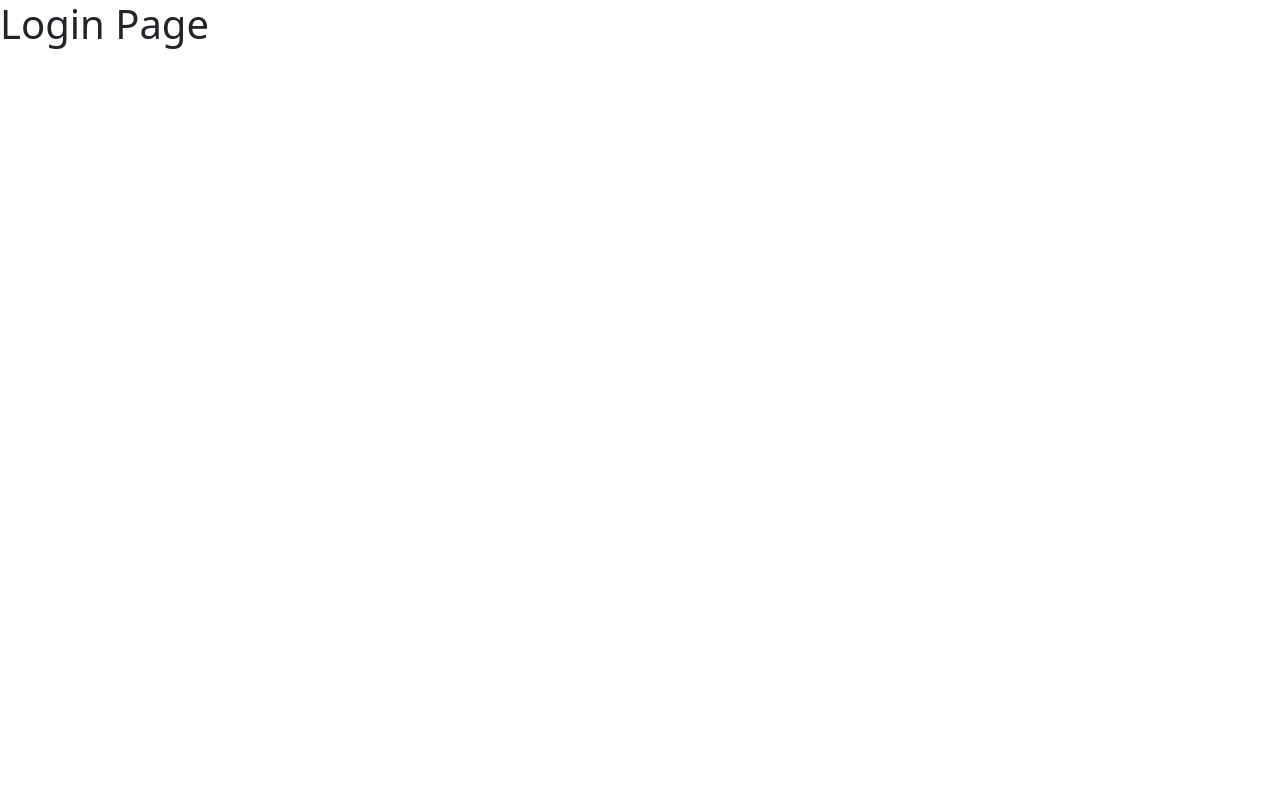
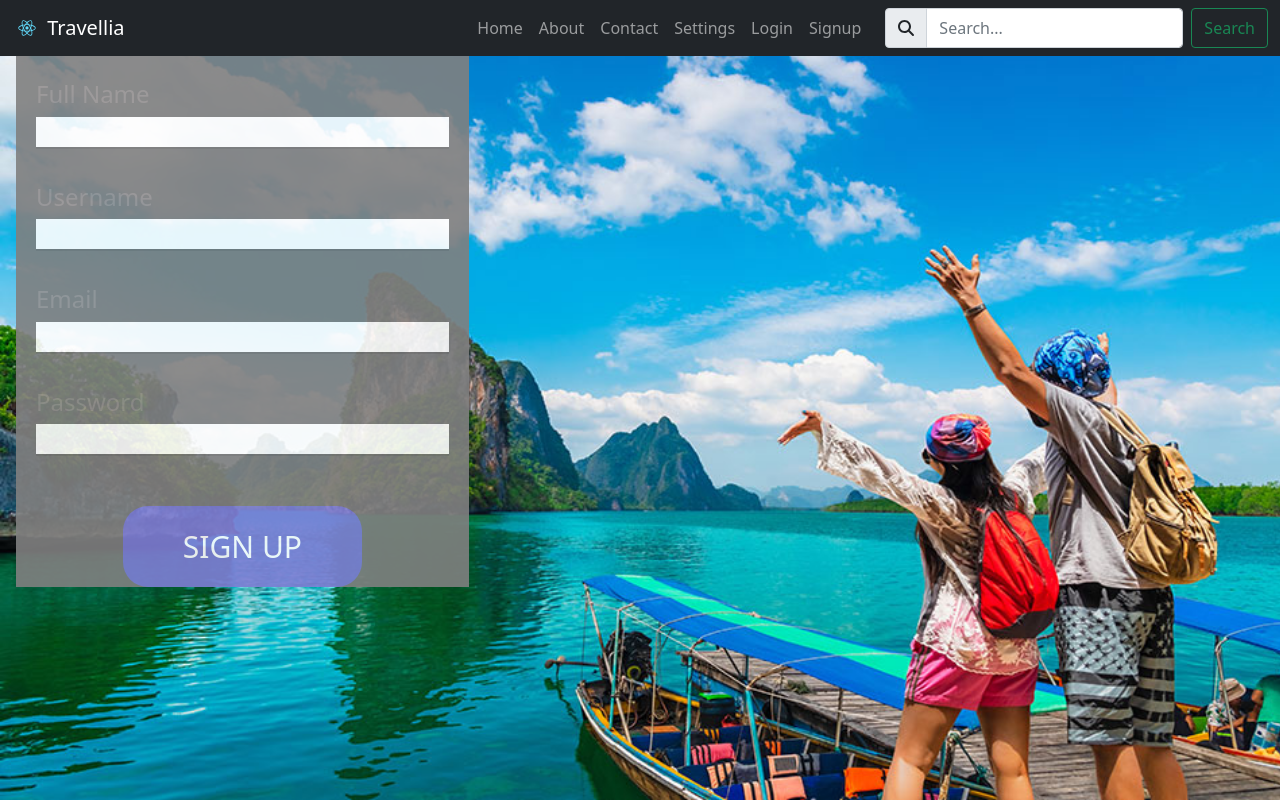
Before and after one commit to reileighh/MERN-stack, a React (Create React App) app in the folder client/: page /Login in a window 1280 px wide. Built offline with nearby package versions, Linux system fonts and the light colour scheme.

Commit message:
edited login page

```diff
--- /dev/null
+++ b/client/src/Styles/Login.css
@@ -0,0 +1,17 @@
+.body{
+    background-image:url(../assets/LoginPic2.jpg);
+    background-repeat: no-repeat;
+    /* min-height:100vh;
+    min-width:100vw; */
+    background-size:cover;
+    height:100vh;
+    width:100%;
+}
+
+.signupform{
+    background:grey;
+    opacity:0.9;
+    align-items:center;
+    margin-left:16px;
+
+}
--- a/client/src/pages/Login.js
+++ b/client/src/pages/Login.js
@@ -1,10 +1,73 @@
 import React from 'react';
+import LoginPic from '../assets/LoginPic.jpg';
+import '../Styles/Login.css';
+import Navbar from '../components/Navbar';
+import styled from 'styled-components'
+
 
 function Login() {
+  const Div = styled.div`
+    display:flex;
+    align-items:center;
+    justify-content:flex-start;
+    flex-direction:row;
+  `
 
   return (
-    <div>
-        <h1>Login Page</h1>
+
+    <div className="body">
+      <Navbar/>
+      <Div>
+        <div className="signupform">
+          <form >
+          <div className="name">
+            <label className="label">Full Name</label>
+            <input
+              className="input"
+              type="text"
+              name="fullname"
+
+            />
+          </div>
+          <div className="username">
+            <label className="label">Username</label>
+            <input
+              className="input"
+              type="text"
+              name="username"
+
+            />
+          </div>
+          <div className="email">
+            <label className="label">Email</label>
+            <input
+              className="input"
+              type="email"
+              name="email"
+
+            />
+          </div>
+          <div className="password">
+            <label className="label">Password</label>
+            <input
+              className="input"
+              type="password"
+              name="password"
+
+            />
+          </div>
+          <div>
+            <button className="submit" >
+              Sign Up
+            </button>
+          </div>
+
+          </form>
+
+        </div>
+      </Div>
+
+
     </div>
   );
 }
```
Also changed, not shown: client/src/assets/LoginPic.jpg (added), client/src/assets/LoginPic2.jpg (added).
